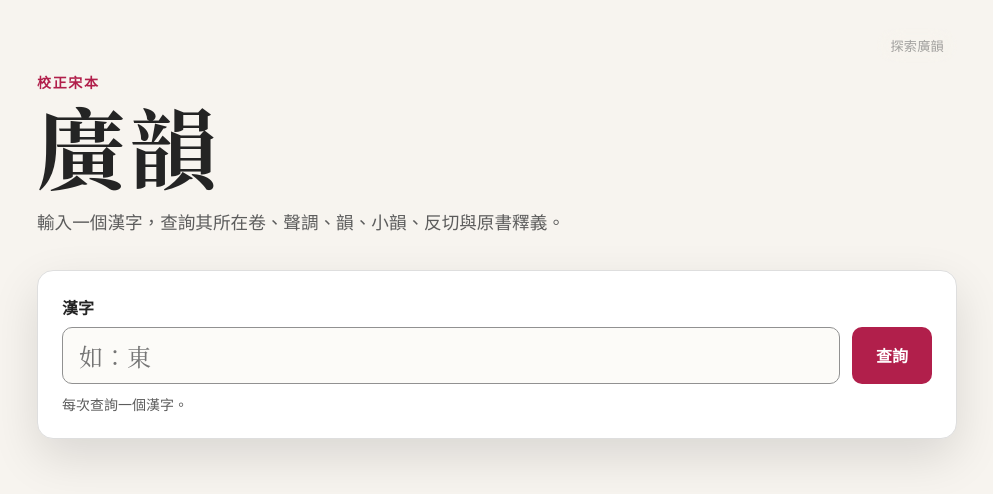
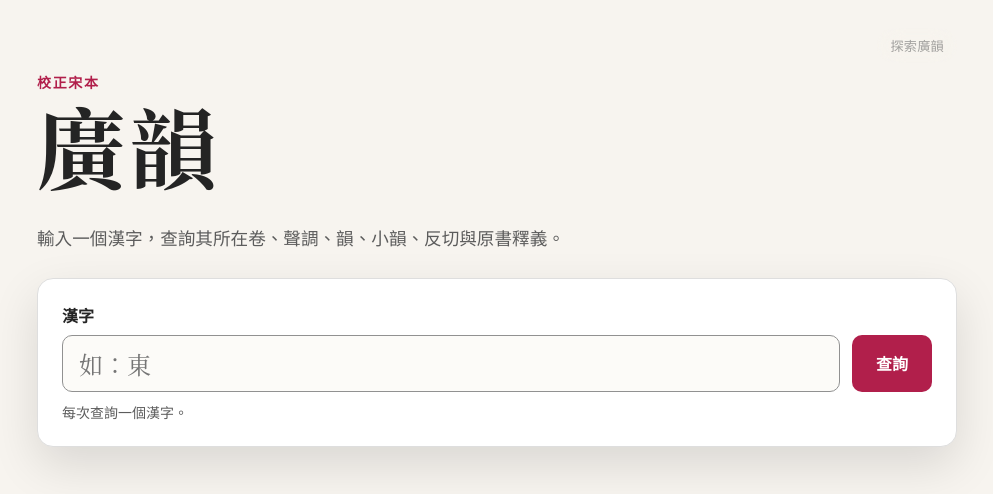
Before and after one commit to vippeterhou/guangyun, a FastAPI app: page / in a window 1280 px wide. Shown: the top 494 px of the page, without its empty margins (143-1136 px from the left). Run offline with FastAPI, Linux system fonts and the light colour scheme; parts of the project's set-up code (start-up, migrations or seed data) failed here and were passed over.

Commit message:
Refine hero spacing and title selection

```diff
--- a/src/guangyun/static/app.css
+++ b/src/guangyun/static/app.css
@@ -115,7 +115,7 @@ a {
 }
 
 .hero {
-  margin-bottom: 32px;
+  margin-bottom: 24px;
 }
 
 .eyebrow {
@@ -135,9 +135,14 @@ h1 {
   line-height: 1;
 }
 
+h1::selection {
+  background: transparent;
+  color: var(--cp-accent);
+}
+
 .intro {
   max-width: 620px;
-  margin: 20px 0 0;
+  margin: 36px 0 0;
   color: var(--cp-text-muted);
   font-size: 1.1rem;
   line-height: 1.7;
--- a/src/guangyun/static/overview.css
+++ b/src/guangyun/static/overview.css
@@ -85,6 +85,11 @@ h1 {
   font-weight: 600;
   letter-spacing: 0.05em;
   line-height: 1;
+}
+
+h1::selection {
+  background: transparent;
+  color: var(--cp-accent);
 }
 
 .overview-hero > p:last-child {
--- a/src/guangyun/templates/index.html
+++ b/src/guangyun/templates/index.html
@@ -67,7 +67,7 @@ html[data-theme="dark"] {
   --cp-highlight: rgba(253, 142, 161, 0.12);
 }
     </style>
-    <link rel="stylesheet" href="{{ url_for('static', path='/app.css') }}?v=28">
+    <link rel="stylesheet" href="{{ url_for('static', path='/app.css') }}?v=30">
   </head>
   <body>
     <main class="page-shell">
--- a/src/guangyun/templates/overview.html
+++ b/src/guangyun/templates/overview.html
@@ -71,7 +71,7 @@ html[data-theme="dark"] {
   --cp-network-lower: #60a5fa;
 }
     </style>
-    <link rel="stylesheet" href="{{ url_for('static', path='/overview.css') }}?v=48">
+    <link rel="stylesheet" href="{{ url_for('static', path='/overview.css') }}?v=49">
   </head>
   <body>
     <main class="overview-shell">
```
Also changed, not shown: tests/test_api.py (+2 -2 lines).
